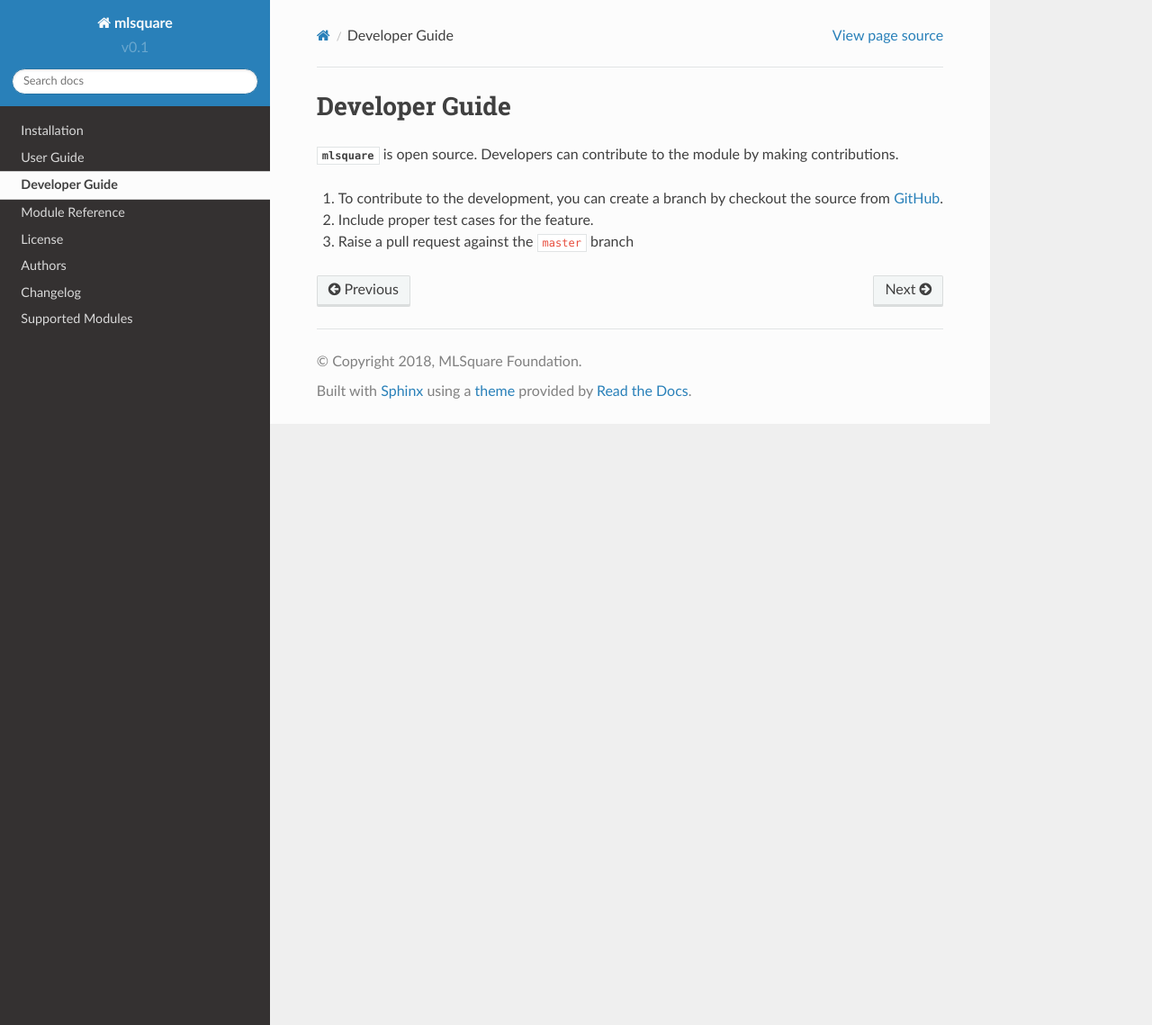
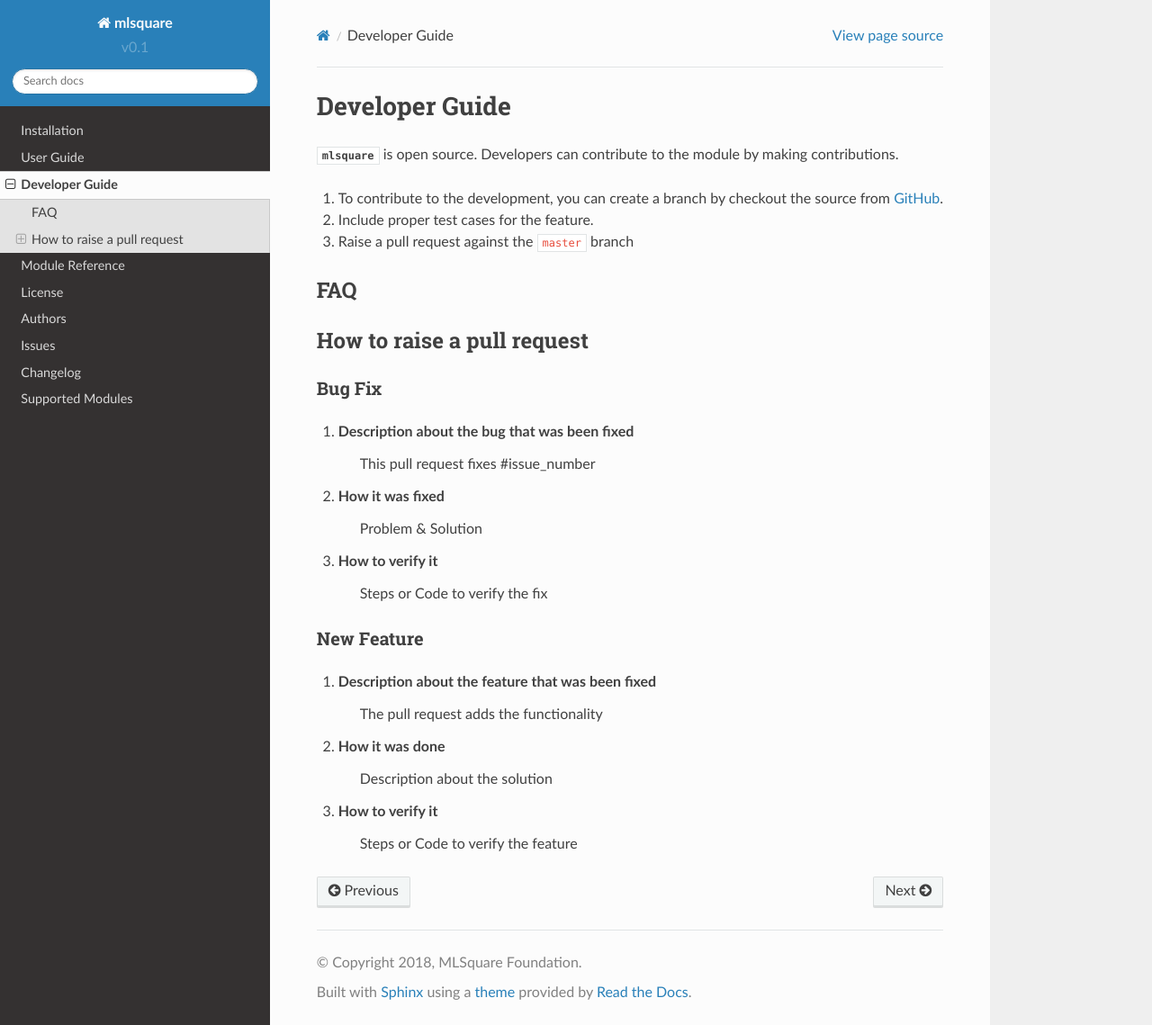
Before and after one commit to mlsquare/mlsquare, a Sphinx documentation site: the page built from docs/developer.rst, in a window 1280 px wide and 1139 px high. Shown: the whole window at 90% size. Built offline with Sphinx 7.4.7 and the Read the Docs theme 2.0.0, drawn with Linux system fonts in a browser that asks for light colours.

```diff
--- a/docs/developer.rst
+++ b/docs/developer.rst
@@ -9,3 +9,38 @@ Developer Guide
 2. Include proper test cases for the feature.
 
 3. Raise a pull request against the ``master`` branch
+
+
+FAQ
+===
+
+
+
+How to raise a pull request
+===========================
+
+-------
+Bug Fix
+-------
+
+1. Description about the bug that was been fixed
+    This pull request fixes  #issue_number
+
+2. How it was fixed
+    Problem & Solution
+
+3. How to verify it
+    Steps or Code to verify the fix
+
+-----------
+New Feature
+-----------
+
+1. Description about the feature that was been fixed
+    The pull request adds the functionality
+
+2. How it was done
+    Description about the solution
+
+3. How to verify it
+    Steps or Code to verify the feature
--- a/docs/index.rst
+++ b/docs/index.rst
@@ -66,6 +66,7 @@ Contents
    Module Reference <api>
    License <license>
    Authors <authors>
+   Issues <issues>
    Changelog <changelog>
    Supported Modules <support>
 
```
Also changed, not shown: README.rst (+47 -10 lines), docs/issues.rst (added, +20 -0 lines), 2 other files.
